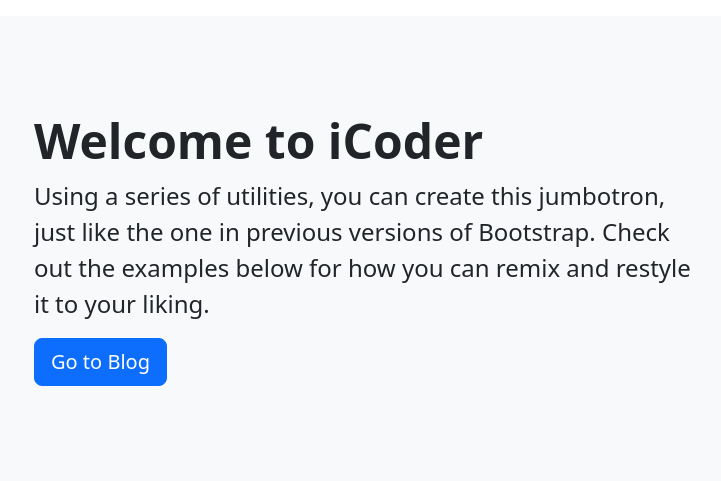
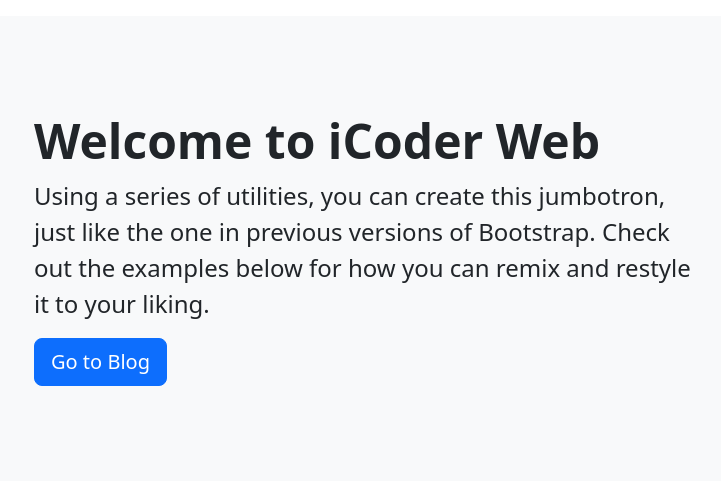
Before and after one commit to MahiJasoliya17/code_plyaground, a Django app: page / in a window 1280 px wide. Shown: the part 62-543 px from the top of the page, without its empty margins (108-829 px from the left). Run offline with Django 5.2, Linux system fonts and the light colour scheme.

Commit message:
Fix: title update

```diff
--- a/Django_cont/icoder/templates/home/home.html
+++ b/Django_cont/icoder/templates/home/home.html
@@ -7,7 +7,7 @@
     <div class="container my-3">
         <div class="p-5 mb-4 bg-body-tertiary rounded-3">
             <div class="container-fluid py-5">
-                <h1 class="display-5 fw-bold">Welcome to iCoder</h1>
+                <h1 class="display-5 fw-bold">Welcome to iCoder Web</h1>
                 <p class="col-md-8 fs-4">Using a series of utilities, you can create this jumbotron, just like the one in previous versions of Bootstrap. Check out the examples below for how you can remix and restyle it to your liking.</p>
                  <a class="btn btn-primary btn-lg" href="/blog" role="button">Go to Blog</a>
             </div>
```
